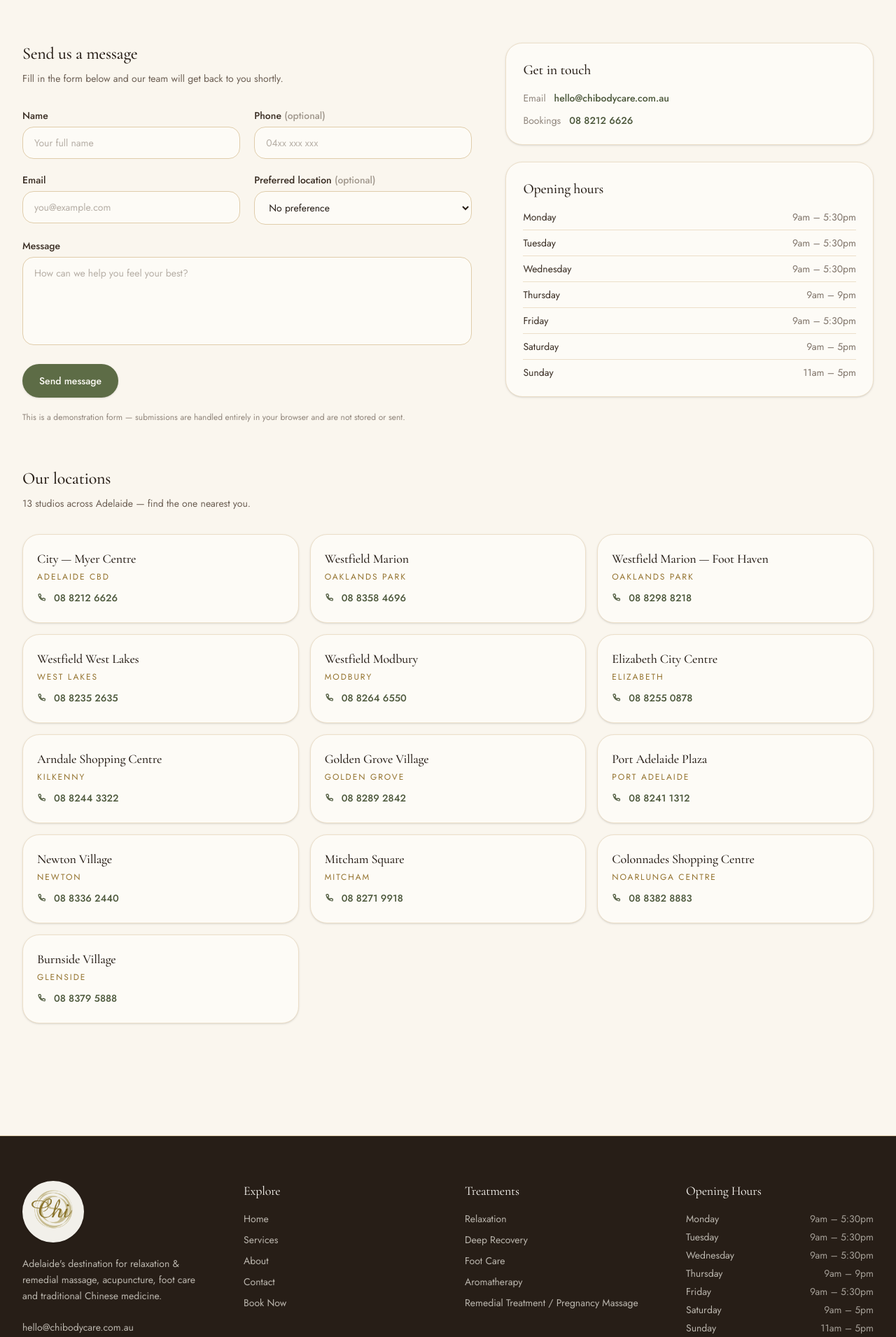
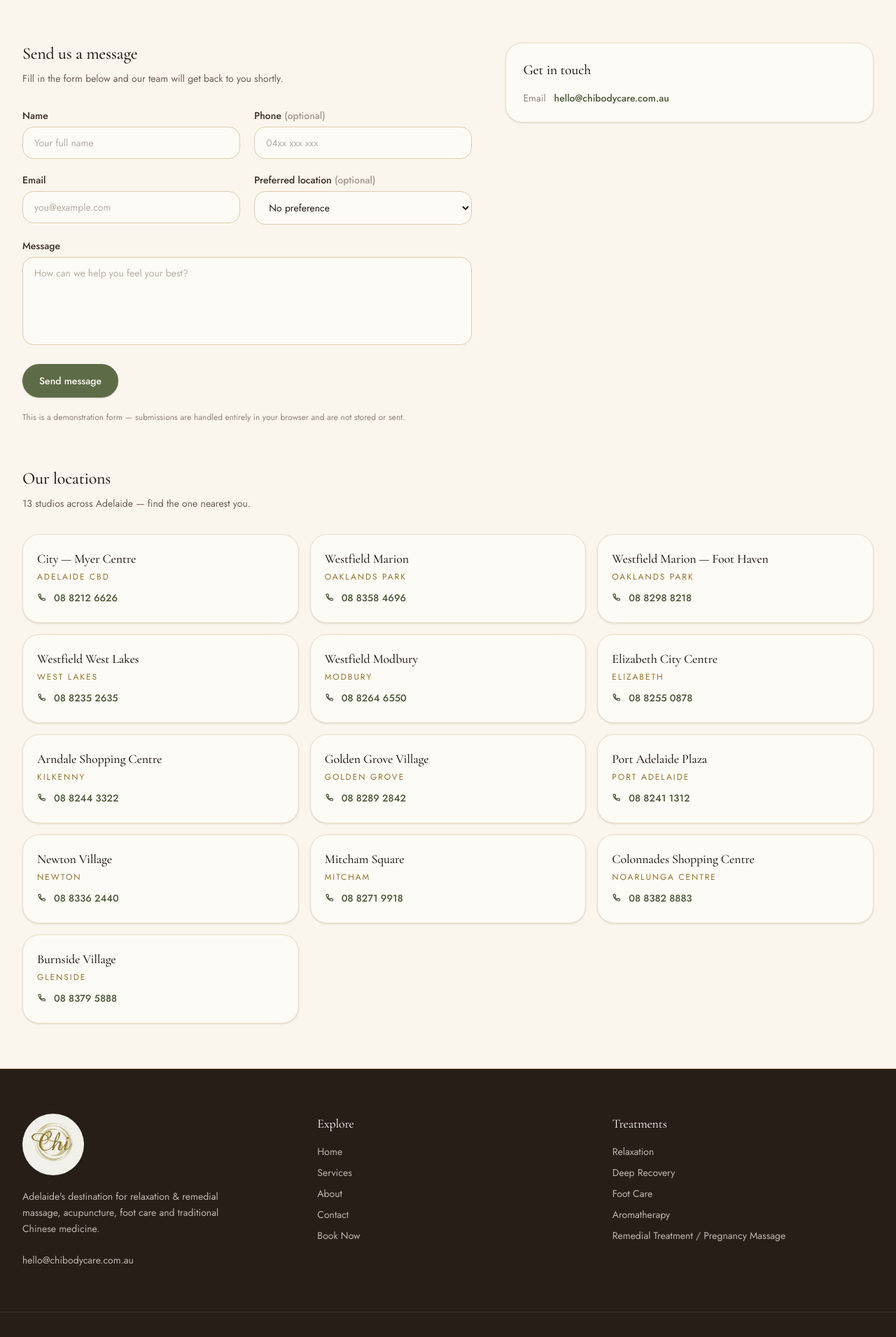
Before and after one commit to ar1062515080-pixel/chibodycare-website, a Next.js app: page /contact in a window 1280 px wide. Shown: the part 400-2310 px from the top of the page at 70% size. Built offline with nearby package versions, Linux system fonts and the light colour scheme.

Commit message:
Remove global contact hours and footer gap

```diff
--- a/src/app/contact/page.tsx
+++ b/src/app/contact/page.tsx
@@ -1,8 +1,7 @@
 import type { Metadata } from "next";
 import { PageHero } from "@/components/page-hero";
 import { ContactForm } from "@/components/contact-form";
-import { business, locations, openingHours } from "@/lib/business";
-import { formatTime } from "@/lib/format";
+import { business, locations } from "@/lib/business";
 
 export const metadata: Metadata = {
   title: "Contact & Locations",
@@ -40,7 +39,7 @@ export default function ContactPage() {
               <h3 className="font-serif text-xl font-medium text-brown-900">
                 Get in touch
               </h3>
-              <dl className="mt-4 space-y-3 text-sm">
+              <dl className="mt-4 text-sm">
                 <div className="flex items-center gap-3">
                   <dt className="text-brown-700/60">Email</dt>
                   <dd>
@@ -52,37 +51,7 @@ export default function ContactPage() {
                     </a>
                   </dd>
                 </div>
-                <div className="flex items-center gap-3">
-                  <dt className="text-brown-700/60">Bookings</dt>
-                  <dd>
-                    <a
-                      href={`tel:${business.bookingPhone.replace(/\s/g, "")}`}
-                      className="font-medium text-sage-700 transition-colors hover:text-sage-600"
-                    >
-                      {business.bookingPhone}
-                    </a>
-                  </dd>
-                </div>
               </dl>
-            </div>
-
-            <div className="rounded-3xl border border-sand-100 bg-cream-50 p-6 shadow-sm">
-              <h3 className="font-serif text-xl font-medium text-brown-900">
-                Opening hours
-              </h3>
-              <ul className="mt-4 space-y-2 text-sm">
-                {openingHours.map((entry) => (
-                  <li
-                    key={entry.day}
-                    className="flex justify-between border-b border-sand-100 pb-2 last:border-0 last:pb-0"
-                  >
-                    <span className="text-brown-800">{entry.day}</span>
-                    <span className="text-brown-700/70">
-                      {formatTime(entry.open)} – {formatTime(entry.close)}
-                    </span>
-                  </li>
-                ))}
-              </ul>
             </div>
           </div>
         </div>
--- a/src/components/site-footer.tsx
+++ b/src/components/site-footer.tsx
@@ -1,9 +1,8 @@
 import Link from "next/link";
 import Image from "next/image";
 import { navLinks } from "@/lib/nav";
-import { business, locations, openingHours } from "@/lib/business";
+import { business, locations } from "@/lib/business";
 import { categories } from "@/lib/services";
-import { formatTime } from "@/lib/format";
 
 export function SiteFooter() {
   const year = new Date().getFullYear();
@@ -11,8 +10,8 @@ export function SiteFooter() {
   const topLocations = locations.slice(0, 6);
 
   return (
-    <footer className="mt-24 border-t border-sand-200 bg-brown-900 text-cream-100">
-      <div className="container-page grid gap-12 py-16 md:grid-cols-2 lg:grid-cols-4">
+    <footer className="border-t border-sand-200 bg-brown-900 text-cream-100">
+      <div className="container-page grid gap-12 py-16 md:grid-cols-3">
         <div>
           <Link href="/" aria-label="Chi Body Care home" className="inline-flex rounded-full bg-cream-50/95 p-1 shadow-sm">
             <Image src="/images/chi-logo.png" alt="Chi Body Care" width={1024} height={1024} className="h-20 w-20 object-contain" />
@@ -70,19 +69,6 @@ export function SiteFooter() {
           </ul>
         </div>
 
-        <div>
-          <h3 className="font-serif text-lg text-cream-50">Opening Hours</h3>
-          <ul className="mt-4 space-y-1.5 text-sm text-cream-100/70">
-            {openingHours.map((entry) => (
-              <li key={entry.day} className="flex justify-between gap-4">
-                <span>{entry.day}</span>
-                <span className="text-cream-100/60">
-                  {formatTime(entry.open)} – {formatTime(entry.close)}
-                </span>
-              </li>
-            ))}
-          </ul>
-        </div>
       </div>
 
       <div className="border-t border-cream-100/10">
```
